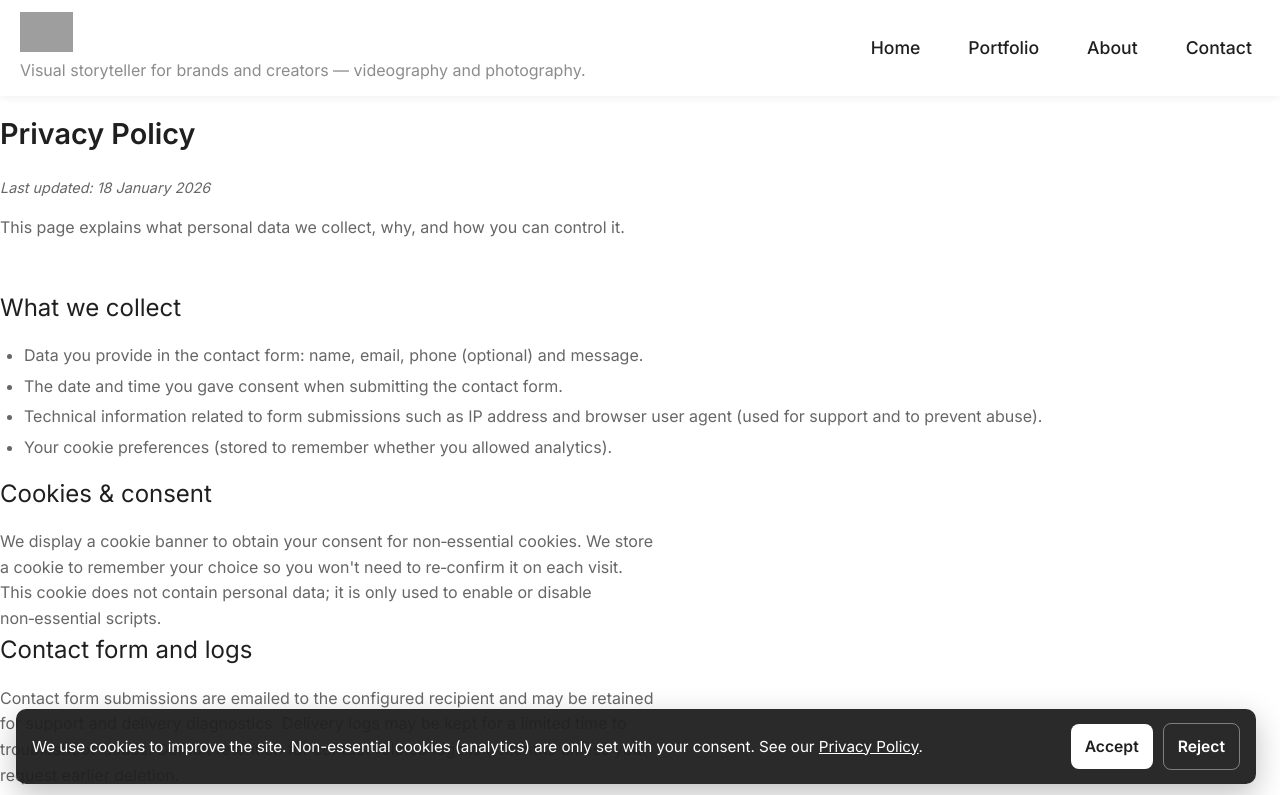
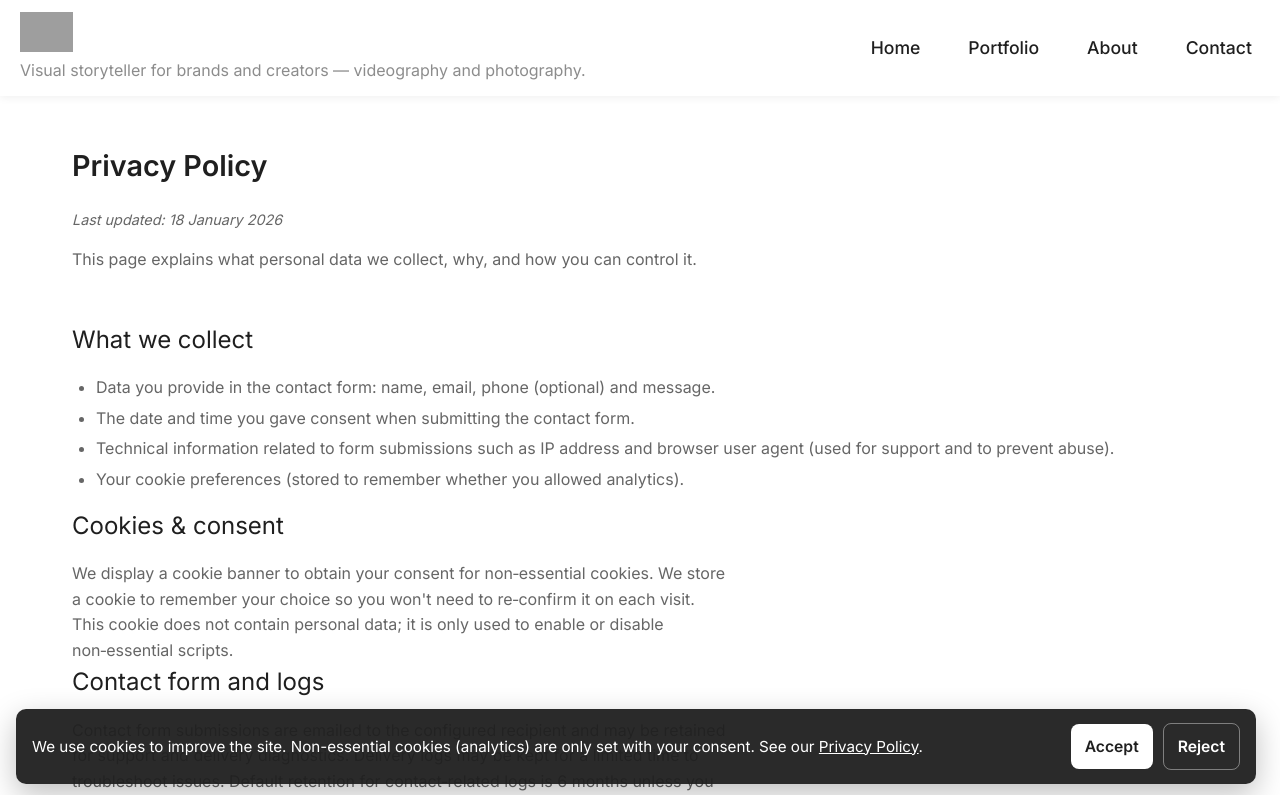
Before and after one commit to floewald/Jinee-website-nodejs, a Next.js app: page /privacy in a window 1280 px wide. Shown: the top 795 px of the page. Built offline with nearby package versions, Linux system fonts and the light colour scheme; no server answers; grey boxes are pictures that could not be loaded.

Commit message:
update styling of privacy and imprint

```diff
--- a/src/app/imprint/page.tsx
+++ b/src/app/imprint/page.tsx
@@ -9,8 +9,9 @@ export const metadata: Metadata = {
 
 export default function ImprintPage() {
   return (
-    <main className="container">
+    <main className="portfolio-hub">
       <section className="portfolio-section section-bg-white">
+        <div className="container">
         <h1 className="section-heading-full">Impressum / Author</h1>
 
         <p>
@@ -42,6 +43,7 @@ export default function ImprintPage() {
             Back to Home
           </Link>
         </div>
+        </div>
       </section>
     </main>
   );
--- a/src/app/privacy/page.tsx
+++ b/src/app/privacy/page.tsx
@@ -9,17 +9,20 @@ export const metadata: Metadata = {
 
 export default function PrivacyPage() {
   return (
-    <main className="container">
+    <main className="portfolio-hub">
       <section className="portfolio-section section-bg-white section--compact">
+        <div className="container">
         <h1 className="section-heading-full">Privacy Policy</h1>
         <p className="last-updated">Last updated: 18 January 2026</p>
         <p>
           This page explains what personal data we collect, why, and how you can
           control it.
         </p>
+        </div>
       </section>
 
       <section className="portfolio-section section-bg-white section--compact">
+        <div className="container">
         <h2>What we collect</h2>
         <ul className="services-list">
           <li>
@@ -114,6 +117,7 @@ export default function PrivacyPage() {
             Back to Home
           </Link>
         </div>
+        </div>
       </section>
     </main>
   );
```
